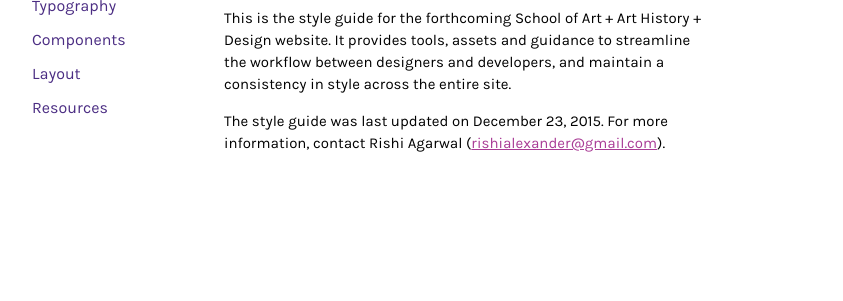
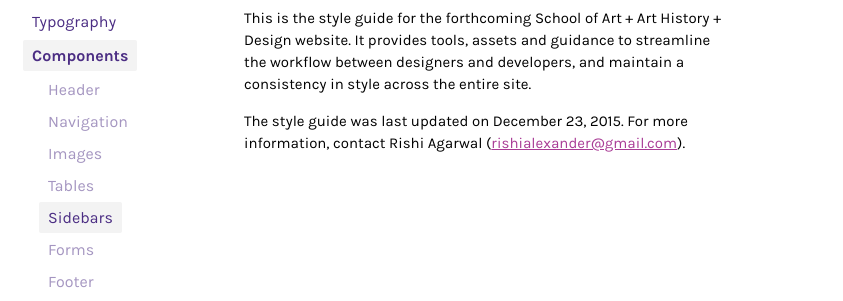
Before and after one commit to rishialexander/soa-styleguide, a plain HTML site: page index.html in a window 1280 px wide. Shown: the part 252-553 px from the top of the page, without its empty margins (41-884 px from the left). Drawn offline with Linux system fonts and the light colour scheme.

Commit message:
Added sublinks to nav

```diff
--- a/index.html
+++ b/index.html
@@ -15,7 +15,16 @@
 			<li><a class='active' href='#overview'>Overview</a></li>
 			<li><a href='#colors'>Colors</a></li>
 			<li><a href='#typography'>Typography</a></li>
-			<li><a href='#components'>Components</a></li>
+			<li><a id='comp-list' href='#components'>Components</a></li>
+			<div class='comp-items'>
+				<li><a class='comp-item' href='#comp-header'>Header</a></li>
+				<li><a class='comp-item' href='#comp-navigation'>Navigation</a></li>
+				<li><a class='comp-item' href='#comp-images'>Images</a></li>
+				<li><a class='comp-item' href='#comp-tables'>Tables</a></li>
+				<li><a class='comp-item' href='#comp-sidebars'>Sidebars</a></li>
+				<li><a class='comp-item' href='#comp-forms'>Forms</a></li>
+				<li><a class='comp-item' href='#comp-footer'>Footer</a></li>
+			</div>
 			<li><a href='#layout'>Layout</a></li>
 			<li><a href='#resources'>Resources</a></li>
 		</ul>
@@ -179,8 +188,12 @@
 				</tr>
 			</table>
 		</article>
-		<article id='components'>
+		<article>
+			<div id='components'>
 				<h1>Components</h1>
+			</div>
+
+			<div id='comp-header'>
 				<h2>Header</h2>
 				<h3>Desktop</h3>
 				<p>The header connects the Art + Art History + Design departments with the greater University of Washington. The gray links go to various external pages, and the logo goes to the University of Washington homepage.</p>
@@ -189,6 +202,9 @@
 				<p>On mobile devices the gray shortcut links are removed and replaced with a hamburger button &#9776; that opens the navigation dropdown menu.</p>
 				<img src='images/header-mobile.png' />
 				<hr>
+			</div>
+
+			<div id='comp-navigation'>
 				<h2>Primary navigation</h2>
 				<h3>Desktop</h3>
 				<p>The navigation menu has four top-level items: one for each of the departments and a fourth for shared facilities. Hover over a top-level item to reveal all of the remaining levels in that category at once. The menu supports a maximum of three levels.</p>
@@ -197,12 +213,21 @@
 				<p>On mobile, press the hamburger button &#9776; in the header to reveal the navigation menu with a sliding animation. When the menu opens, only the top-level items are visible. Tap any top-level item to reveal all of the remaining levels in that category, in a similar fashion to the desktop experience. Plus symbols +, minus symbols &ndash;, and horizontal rules help to indicate when a menu is expanded. The hamburger button turns into an &#xd7; to dismiss the menu.</p>
 				<img src='images/nav-mobile.png' />
 				<hr>
+			</div>
+
+			<div id='comp-images'>
 				<h2>Images within content area</h2>
 				<p class='unspecified'>Unspecified</p>
 				<hr>
+			</div>
+
+			<div id='comp-tables'>
 				<h2>Tables</h2>
 				<p class='unspecified'>Unspecified</p>
 				<hr>
+			</div>
+
+			<div id='comp-sidebars'>
 				<h2>Sidebars</h2>
 				<h3>Desktop</h3>
 				<p>The sidebar makes it easy to find information about the current page, or access related pages. The topmost sidebar section contains links to the parent page, the parent page's siblings, and the current page's siblings. The sidebar section below it contains important information that is directly related to the current article.</p>
@@ -211,9 +236,15 @@
 				<p>On mobile the entire page collapses to a single column. The sidebar appears directly below the main article. The line height for the links is increased to accomodate finger taps.</p>
 				<img src='images/sidebar-mobile.png' />
 				<hr>
+			</div>
+
+			<div id='comp-forms'>
 				<h2>Forms (submit and cancel buttons, input fields)</h2>
 				<p class='unspecified'>Unspecified</p>
 				<hr>
+			</div>
+
+			<div id='comp-footer'>
 				<h2>Footer</h2>
 				<h3>Desktop</h3>
 				<p>The footer provides important information across four sections. (1) Contact information including the address, phone number and map to the school. (2) Links to navigate to the most important pages within the site. (3) Social links to stay connected or donate to the school. And (4) Links to legal and administrator pages. The background color is dark gray to blend into the site background.</p>
@@ -221,6 +252,8 @@
 				<h3>Mobile</h3>
 				<p>On mobile, the footer is collapsed into a single column. All of the content remains the same.</p>
 				<img src='images/footer-mobile.png' />
+				<hr>
+			</div>
 		</article>
 		<article id='layout'>
 			<h1 id='layout'>Layout</h1>
--- a/scripts/scroll.js
+++ b/scripts/scroll.js
@@ -10,6 +10,9 @@ $(document).ready(function () {
             $(this).removeClass('active');
         })
         $(this).addClass('active');
+        if ($(this).hasClass("comp-item")) {
+            $('#comp-list').addClass("active");
+        }
 
         var target = this.hash,
             menu = target;
@@ -28,9 +31,12 @@ function onScroll(event){
     $('.nav-links a').each(function () {
         var currLink = $(this);
         var refElement = $(currLink.attr("href"));
-        if (refElement.position().top - 200 <= scrollPos && refElement.position().top + refElement.height() - 300 > scrollPos) {
+        if (refElement.position().top - 50 <= scrollPos && refElement.position().top + refElement.height() - 50 > scrollPos) {
             $('.nav-links li a').removeClass("active");
             currLink.addClass("active");
+            if (currLink.hasClass("comp-item")) {
+                $('#comp-list').addClass("active");
+            }
         }
         else{
             // currLink.removeClass("active");
--- a/style.scss
+++ b/style.scss
@@ -32,9 +32,9 @@
 	clear: both;
 }
 
-html, body {
-	height: 100%;
-}
+// html, body {
+// 	height: 100%;
+// }
 
 html {
 	-webkit-text-size-adjust: 100%;
@@ -79,7 +79,7 @@ $color-black: 	#000000;
 
 .nav {
 	position: fixed;
-	top: 180px;
+	top: 196px;
 	left: 64px;
 
 	@media (max-width: 600px) {
@@ -110,13 +110,33 @@ $color-black: 	#000000;
 	}
 }
 
+a.comp-item {
+	opacity: 0.5;
+}
+
+.comp-items {
+	margin: 0 0 0 16px;
+
+	li {
+		margin-bottom: 13px;
+	}
+
+	a.active {
+		// background: transparent;
+		color: $color-purple;
+		opacity: 1;
+		font-weight: normal;
+	}
+}
+
+
 
 ////////////////////////
 // MAIN ////////////////
 ////////////////////////
 
 .main {
-	margin: 180px 0 200px 265px;
+	margin: 180px 0 240px 285px;
 
 	@media (max-width: 600px) {
 		margin-left: 40px;
```
Also changed, not shown: style.css, 1 other file. Lines whose indentation alone changed are shown as unchanged.
